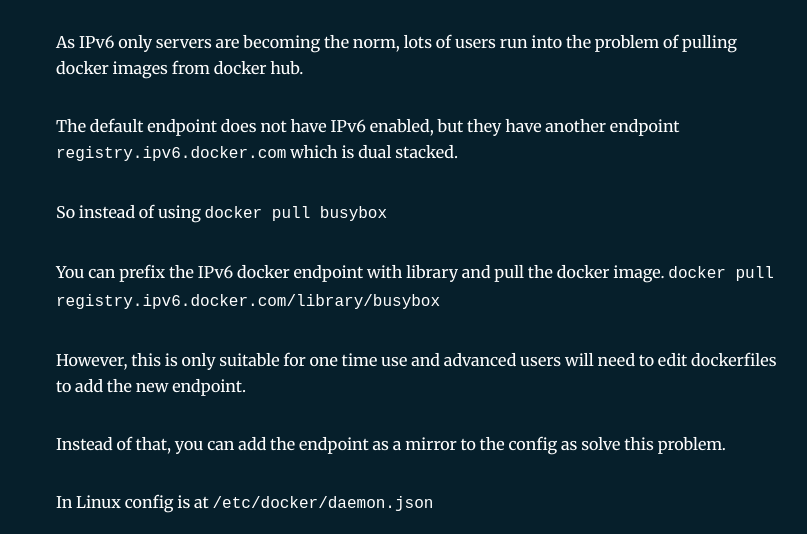
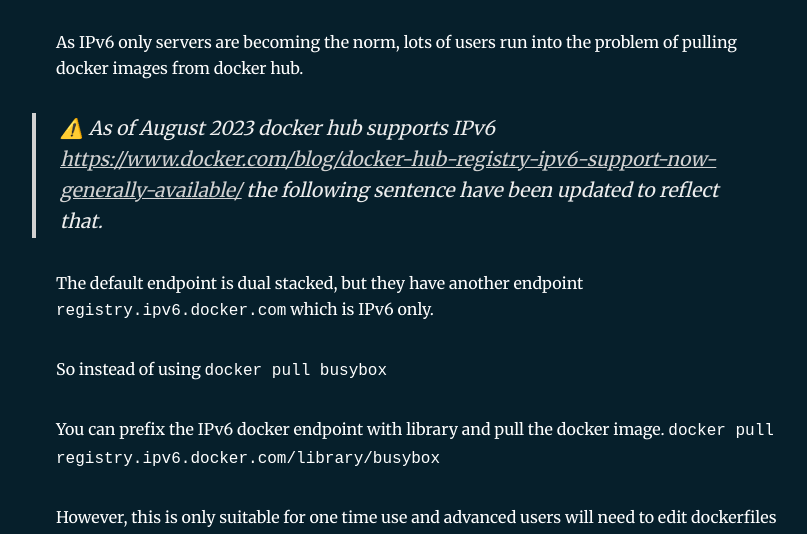
Before and after one commit to miyurusankalpa/miyurublog, a Gatsby site: page /dockerhub-ipv6/ in a window 1280 px wide. Shown: the part 211-745 px from the top of the page, without its empty margins (220-1027 px from the left). Built offline with nearby package versions, Linux system fonts and the light colour scheme; Gatsby itself is replaced by a stand-in of ours; some packages are replaced by stand-ins of ours.

Commit message:
update docker hub ipv6 post

```diff
--- a/content/blog/dockerhub-ipv6/index.md
+++ b/content/blog/dockerhub-ipv6/index.md
@@ -7,7 +7,9 @@
 
 As IPv6 only servers are becoming the norm, lots of users run into the problem of pulling docker images from docker hub.
 
-The default endpoint does not have IPv6 enabled, but they have another endpoint `registry.ipv6.docker.com` which is dual stacked.
+> ⚠️ As of August 2023 docker hub supports IPv6 https://www.docker.com/blog/docker-hub-registry-ipv6-support-now-generally-available/ the following sentence have been updated to reflect that.
+
+The default endpoint is dual stacked, but they have another endpoint `registry.ipv6.docker.com` which is IPv6 only.
 
 So instead of using
 `docker pull busybox`
```
